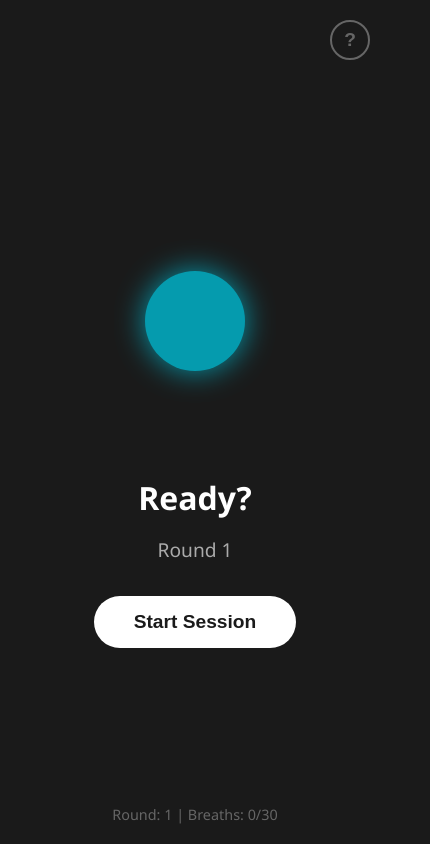
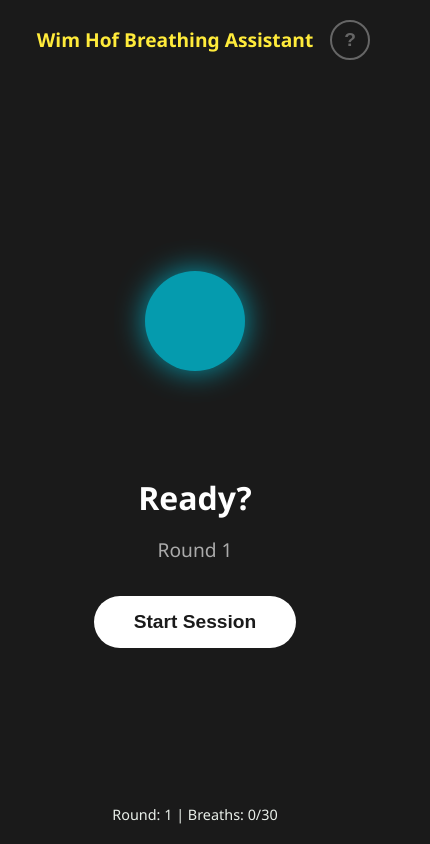
Before and after one commit to debghosh/wimhof, a plain HTML site: page index.html in a window 390 px wide. Shown: the whole page, 430 px wide, since content can reach past the window. Drawn offline with Linux system fonts and the light colour scheme.

Commit message:
Add title

```diff
--- a/index.html
+++ b/index.html
@@ -84,7 +84,7 @@
             position: absolute;
             bottom: 20px;
             font-size: 0.9rem;
-            color: #666;
+            color: #eaf0ea;
         }
 
         /* --- NEW STYLES FOR INSTRUCTIONS MODAL --- */
@@ -190,10 +190,36 @@
             font-size: 0.9rem;
             margin-top: 20px;
         }
+        /* ... existing styles ... */
+
+        #app-title {
+            position: absolute;
+            top: 20px;       /* Matches the button's top alignment */
+            width: 100%;
+            text-align: center;
+            margin: 0;
+            color: #ffeb3b;  /* Bold Yellow */
+            font-weight: bold;
+            font-size: 1.5rem;
+            line-height: 40px; /* Matches button height for vertical centering */
+            z-index: 5;
+            pointer-events: none; /* Allows clicking through if it overlaps slightly */
+        }
+
+        /* Update this existing rule to ensure title doesn't overlap on small screens */
+        @media (max-width: 600px) {
+            #app-title {
+                font-size: 1.2rem;
+                padding-right: 60px; /* Make room for the button */
+                padding-left: 20px;
+            }
+        }
 
     </style>
 </head>
 <body>
+
+    <h1 id="app-title">Wim Hof Breathing Assistant</h1>
 
     <button id="info-btn" onclick="toggleModal()">?</button>
 
```
